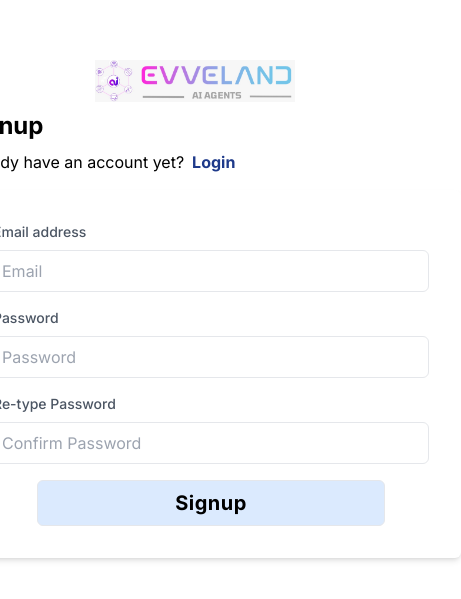
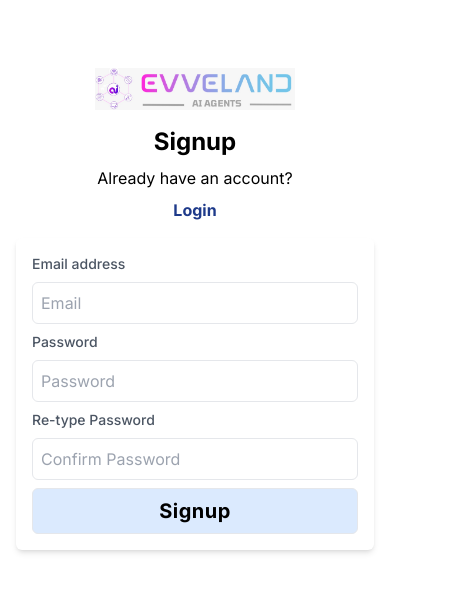
Before and after one commit to digitalsimboja/pipeflowml-ui, a Next.js app: page /signup in a window 390 px wide. Shown: the part 105-704 px from the top of the page, 461 px wide, since content can reach past the window. Built offline with nearby package versions, Linux system fonts and the light colour scheme.

Commit message:
Make signup form mobile responsive

```diff
--- a/src/app/signup/page.tsx
+++ b/src/app/signup/page.tsx
@@ -14,8 +14,8 @@ const Signup = () => {
 
   return (
     <div className="flex flex-col items-center justify-center h-screen">
-      <div className="w-[500px] flex flex-col p-4">
-        <div className="flex items-center justify-center mb-2">
+      <div className="w-full md:w-[500px] flex flex-col p-4">
+        <div className="flex items-center justify-center mb-4">
           <Link href="/">
             <Image
               width={200}
@@ -25,16 +25,16 @@ const Signup = () => {
             />
           </Link>
         </div>
-        <div className="gp-4 mb-4">
-          <h1 className="font-bold text-2xl mb-2">Signup</h1>
-          <div className="flex gap-2">
-            <p>Already have an account yet? </p>{" "}
+        <div className="mb-4">
+          <h1 className="font-bold text-2xl mb-2 text-center">Signup</h1>
+          <div className="flex flex-col gap-2 text-center">
+            <p>Already have an account? </p>{" "}
             <Link href="/login" className="text-blue-900 font-bold">
               Login
             </Link>
           </div>
         </div>
-        <div className="mb-4 p-8 bg-white rounded-md shadow-md w-[500px]">
+        <div className="mb-4 p-4 bg-white rounded-md shadow-md">
           <form className="flex flex-col">
             <label
               htmlFor="email"
@@ -49,7 +49,7 @@ const Signup = () => {
               placeholder="Email"
               value={email}
               onChange={(e) => setEmail(e.target.value)}
-              className="border rounded-md p-2 mb-4 w-full"
+              className="border rounded-md p-2 mb-2 w-full"
             />
             <label
               htmlFor="password"
@@ -63,7 +63,7 @@ const Signup = () => {
               placeholder="Password"
               value={password}
               onChange={(e) => setPassword(e.target.value)}
-              className="border p-2 mb-4 rounded-md w-full"
+              className="border p-2 mb-2 rounded-md w-full"
             />
             <label
               htmlFor="confirmPassword"
@@ -77,11 +77,11 @@ const Signup = () => {
               name="confirmPassword"
               value={confirmPassword}
               onChange={(e) => setConfirmPassword(e.target.value)}
-              className="border p-2 mb-4 rounded-md w-full"
+              className="border p-2 mb-2 rounded-md w-full"
             />
             <div className="flex items-center justify-center">
               <button
-                className="border p-2 rounded-md w-[80%] bg-blue-100 text-black tracking-wide text-xl font-bold"
+                className="border p-2 rounded-md w-full bg-blue-100 text-black tracking-wide text-xl font-bold"
                 onClick={handleSignup}
               >
                 Signup
```
